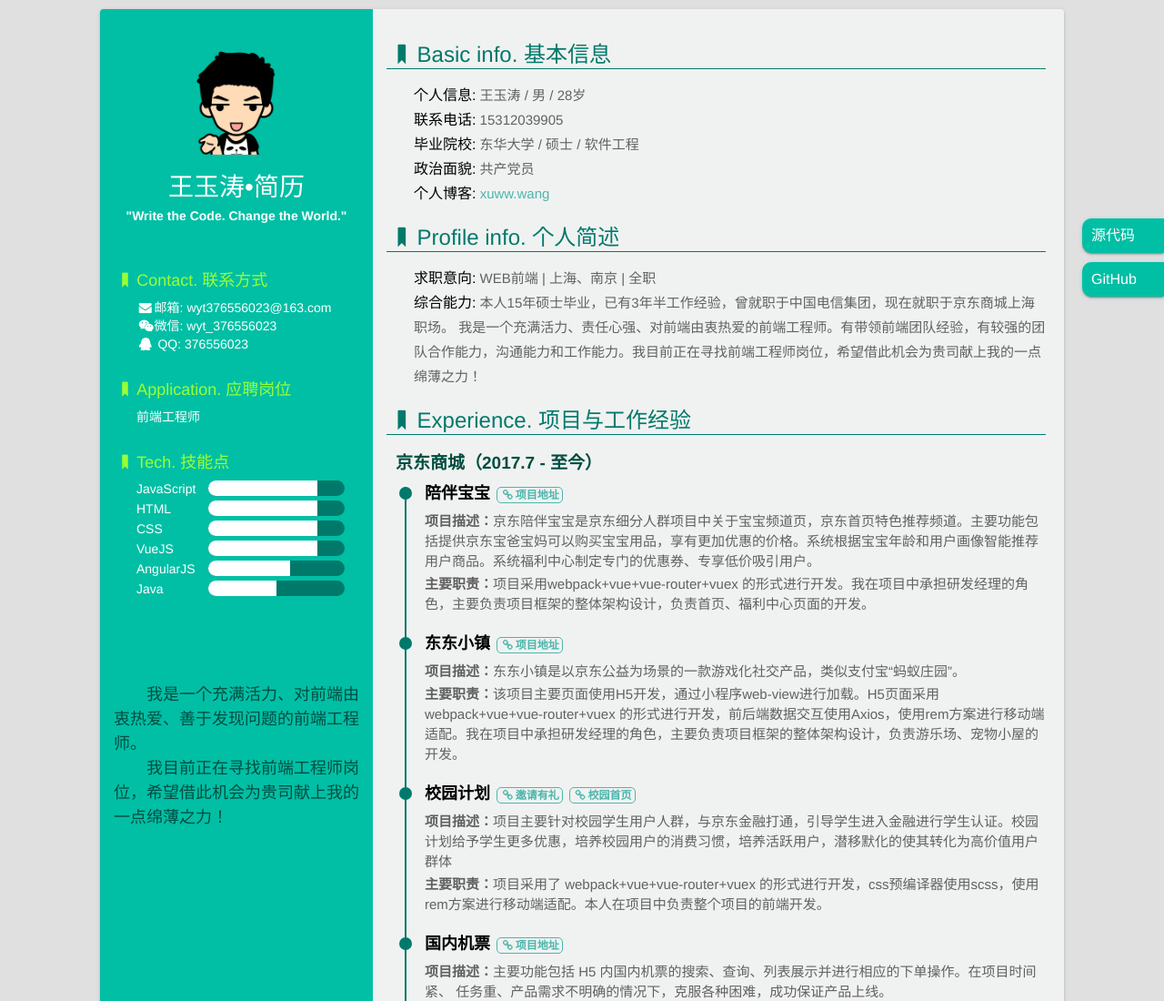
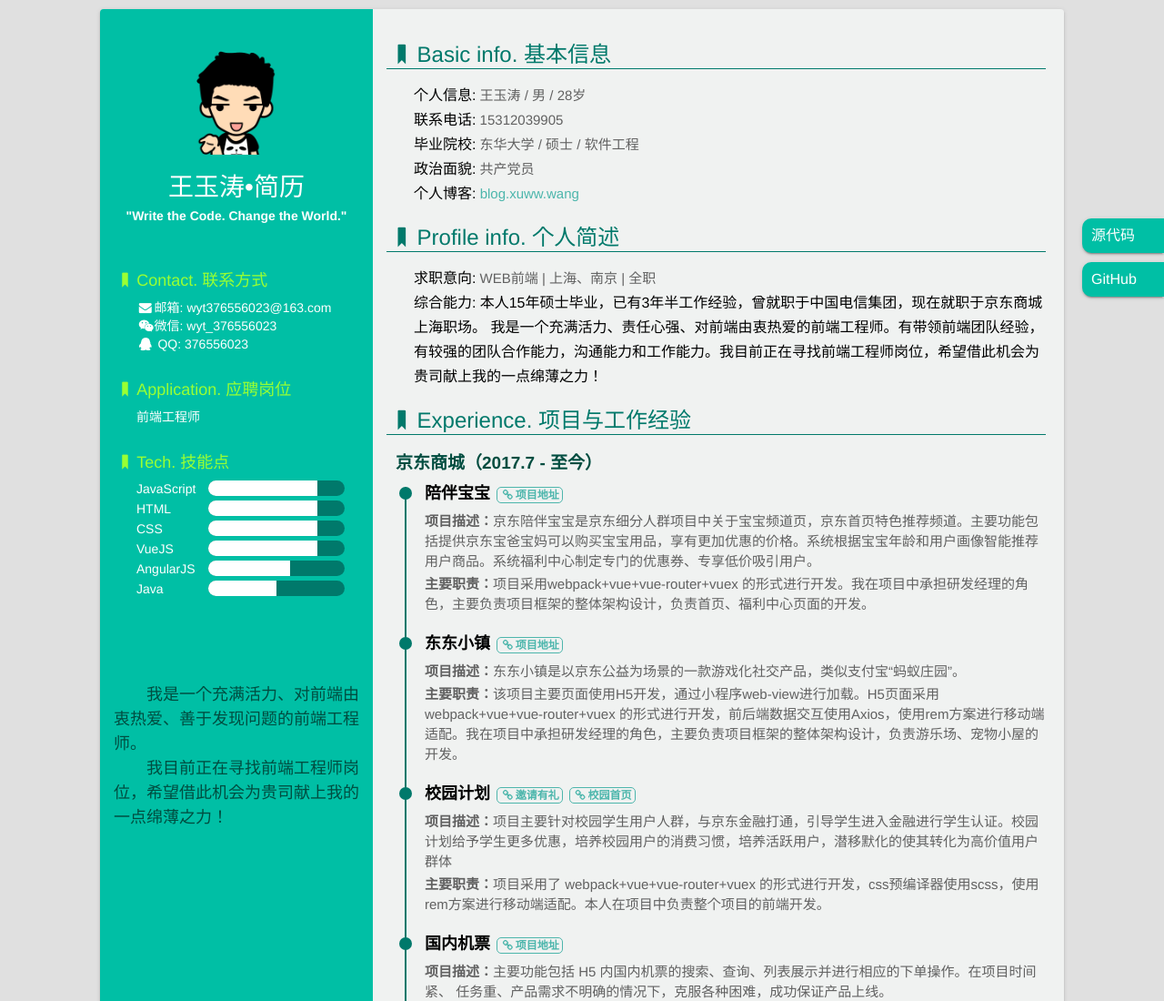
Before and after one commit to WangytBest/resume, a website: page index.html in a window 1280 px wide. Shown: the top 1100 px of the page at 91% size. Drawn offline with Linux system fonts and the light colour scheme.

Commit message:
modify blog address

```diff
--- a/index.html
+++ b/index.html
@@ -101,13 +101,15 @@
                     <dd><span>联系电话:</span> 15312039905 </dd>
                     <dd><span>毕业院校:</span> 东华大学 / 硕士 / 软件工程</dd>
                     <dd><span>政治面貌:</span> 共产党员 </dd>
-                    <dd><span>个人博客:</span> <a href="http://blog.xuww.wang" target="_blank">xuww.wang</a></dd>
+                    <dd><span>个人博客:</span> <a href="http://blog.xuww.wang" target="_blank">blog.xuww.wang</a></dd>
                 </li>
                 <li class="someRight">
                     <dt><i class="icon-bookmark"></i>Profile info. 个人简述</dt>
                     <dd><span>求职意向:</span> WEB前端 | 上海、南京 | 全职 </dd>
-                    <dd><span>综合能力:</span> 本人15年硕士毕业，已有3年半工作经验，曾就职于中国电信集团，现在就职于京东商城上海职场。
+                    <dd><span>综合能力:</span>
+                        <span style="line-height: 1.2;">本人15年硕士毕业，已有3年半工作经验，曾就职于中国电信集团，现在就职于京东商城上海职场。
                         我是一个充满活力、责任心强、对前端由衷热爱的前端工程师。有带领前端团队经验，有较强的团队合作能力，沟通能力和工作能力。我目前正在寻找前端工程师岗位，希望借此机会为贵司献上我的一点绵薄之力！
+                        </span>
                     </dd>
                 </li>
                 <li>
```
